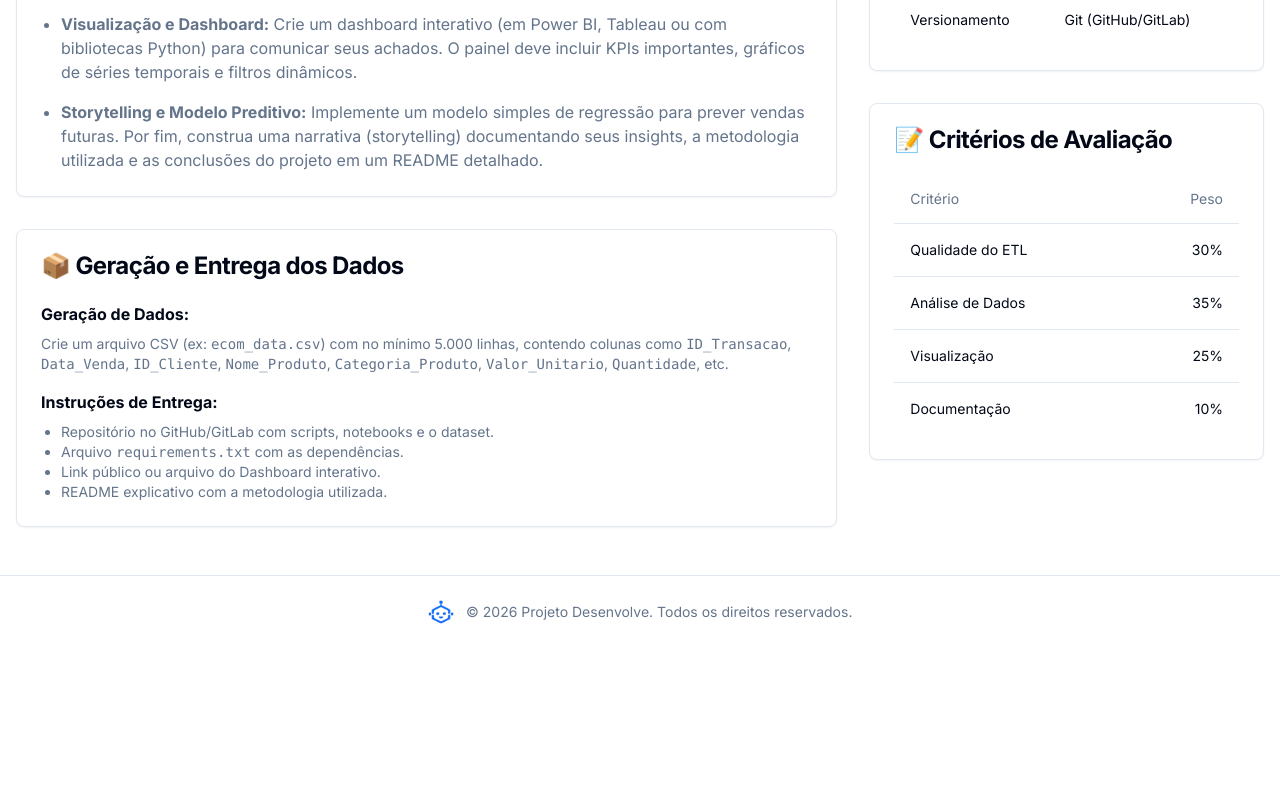
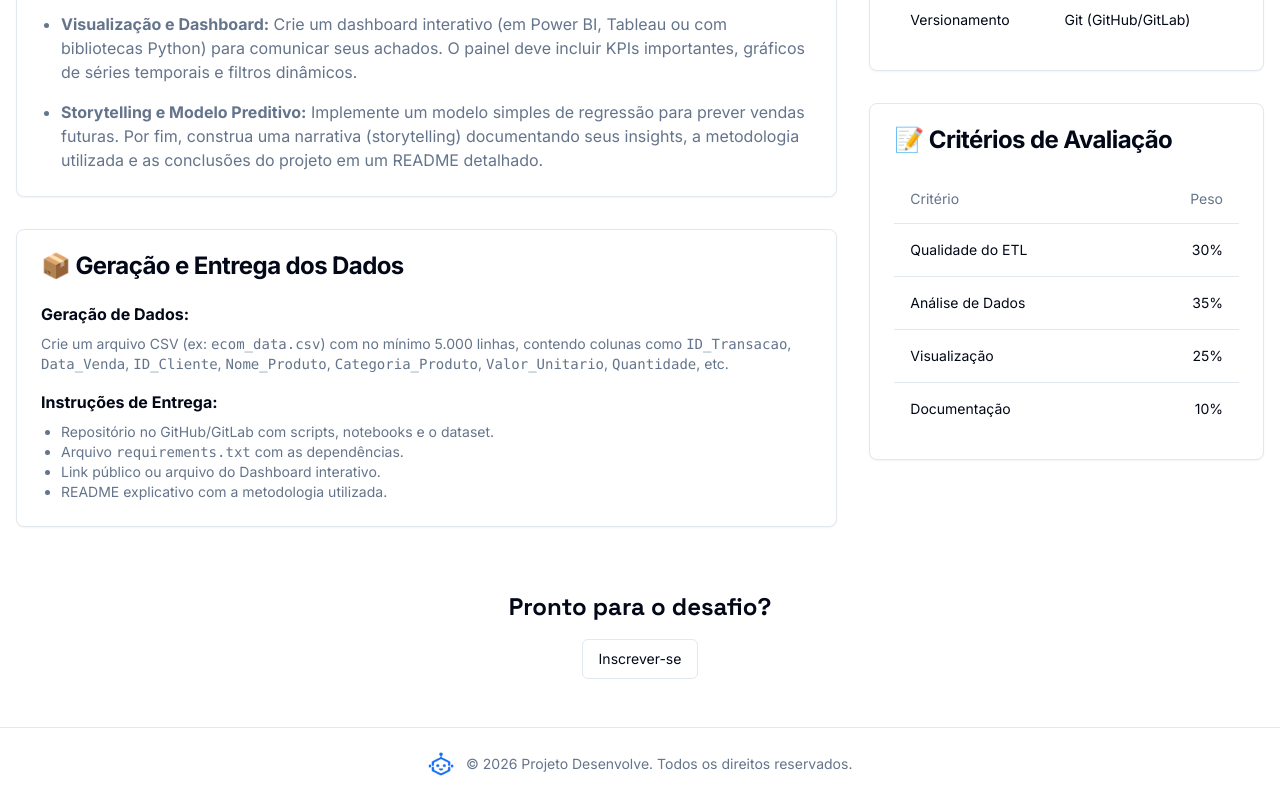
Before and after one commit to Lucca-Fernandes/inscricao-desafio, a Next.js app: page /data in a window 1280 px wide. Shown: the part 762-1562 px from the top of the page. Before the commit the page ends 1410 px from the top, so only its background shows below. Built offline with nearby package versions, Linux system fonts and the light colour scheme.

Commit message:
refactor: update logic links

```diff
--- a/src/app/backend/page.tsx
+++ b/src/app/backend/page.tsx
@@ -7,6 +7,7 @@ import {
   TableHeader,
   TableRow,
 } from "@/components/ui/table";
+import SubscribeButton from '@/components/subscribe-button';
 
 export default function BackendPage() {
   return (
@@ -127,6 +128,11 @@ export default function BackendPage() {
 
         </div>
       </div>
+
+      <section className="mt-16 text-center">
+        <h2 className="font-headline text-2xl font-bold mb-4">Pronto para o desafio?</h2>
+        <SubscribeButton formUrl="https://forms.gle/niqLYCFsy5w7EH838" />
+      </section>
     </div>
   );
 }
--- a/src/app/data/page.tsx
+++ b/src/app/data/page.tsx
@@ -7,6 +7,7 @@ import {
   TableHeader,
   TableRow,
 } from "@/components/ui/table";
+import SubscribeButton from '@/components/subscribe-button';
 
 export default function DataPage() {
   return (
@@ -118,6 +119,11 @@ export default function DataPage() {
           </Card>
         </div>
       </div>
+
+      <section className="mt-16 text-center">
+        <h2 className="font-headline text-2xl font-bold mb-4">Pronto para o desafio?</h2>
+        <SubscribeButton formUrl="https://forms.gle/uF3mNbLKnw5T2Zq49" />
+      </section>
     </div>
   );
 }
--- a/src/app/frontend/page.tsx
+++ b/src/app/frontend/page.tsx
@@ -8,6 +8,7 @@ import {
   TableRow,
 } from "@/components/ui/table";
 import Link from 'next/link';
+import SubscribeButton from '@/components/subscribe-button';
 
 export default function FrontendPage() {
   return (
@@ -133,6 +134,11 @@ export default function FrontendPage() {
 
         </div>
       </div>
+
+      <section className="mt-16 text-center">
+        <h2 className="font-headline text-2xl font-bold mb-4">Pronto para o desafio?</h2>
+        <SubscribeButton formUrl="https://forms.gle/rYwLi6LmNBsSQtyG9" />
+      </section>
     </div>
   );
 }
--- a/src/app/fullstack/page.tsx
+++ b/src/app/fullstack/page.tsx
@@ -8,6 +8,7 @@ import {
   TableRow,
 } from "@/components/ui/table";
 import { Users, ListChecks } from 'lucide-react';
+import SubscribeButton from '@/components/subscribe-button';
 
 
 export default function FullstackPage() {
@@ -151,6 +152,11 @@ export default function FullstackPage() {
           </Card>
         </div>
       </div>
+
+      <section className="mt-16 text-center">
+        <h2 className="font-headline text-2xl font-bold mb-4">Pronto para o desafio?</h2>
+        <SubscribeButton formUrl="https://forms.gle/xmQyh3vCvorhHnR18" />
+      </section>
     </div>
   );
 }
```
